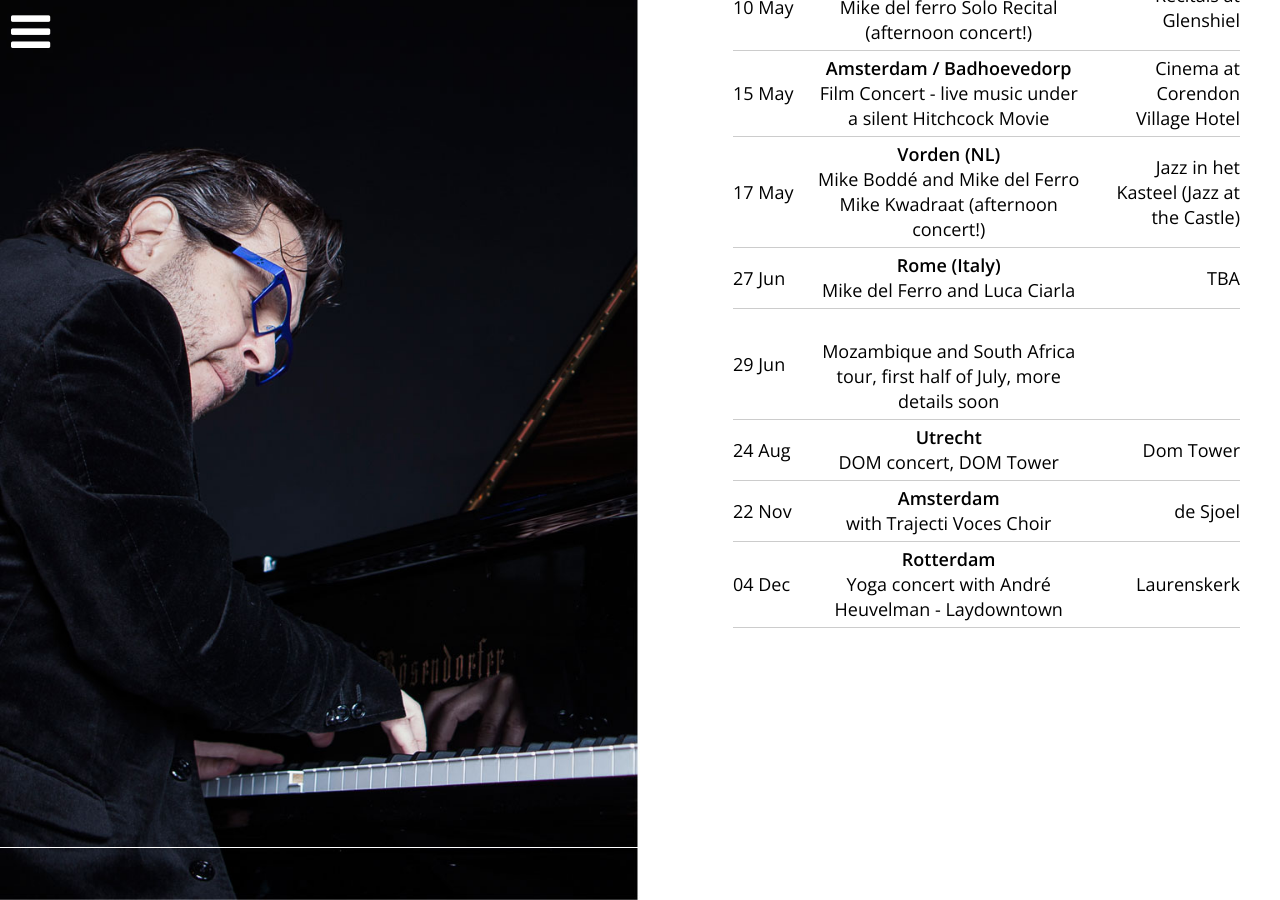
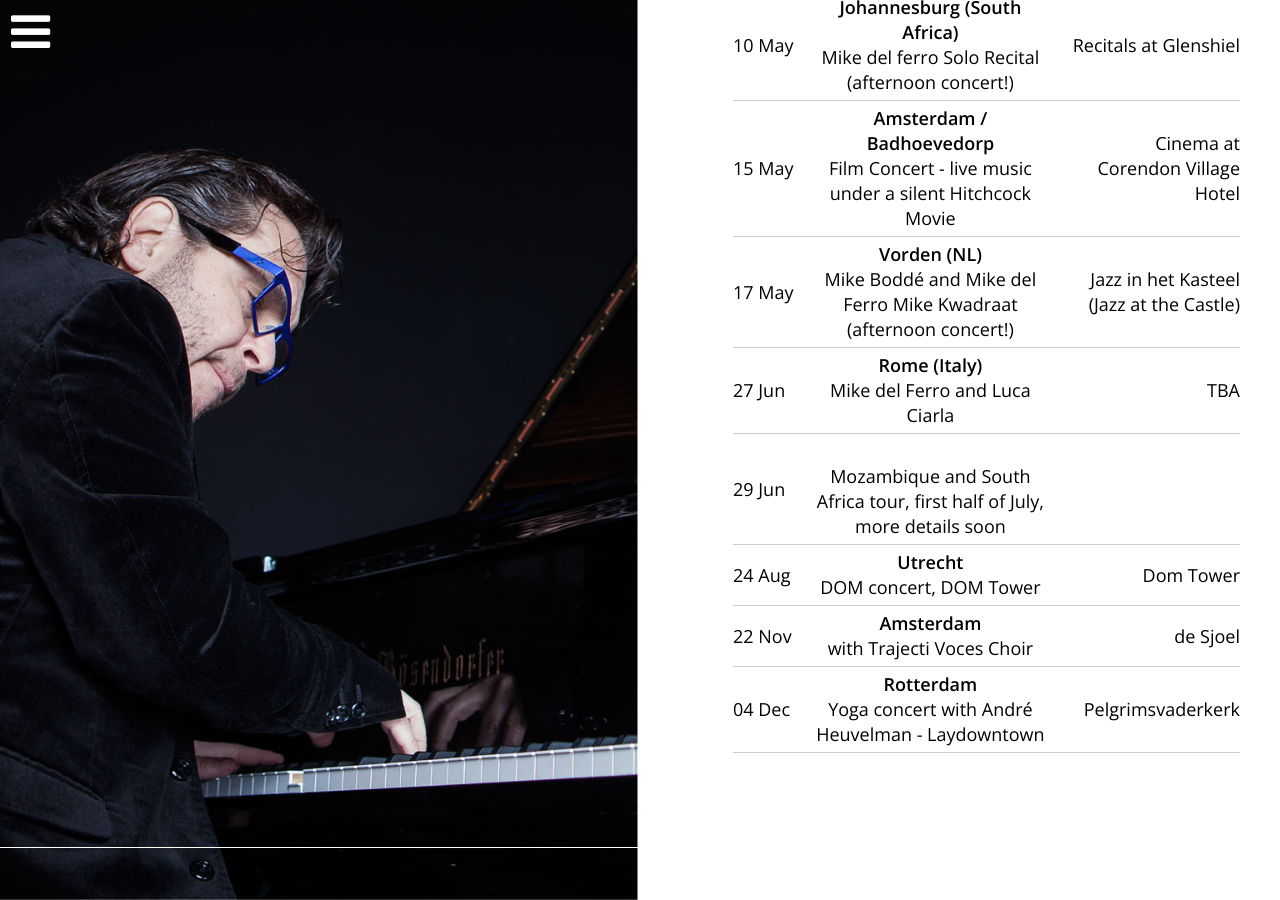
Before and after one commit to mikedelferro/website, a Jekyll site: the page built from agenda.html, in a window 1280 px wide and 900 px high, scrolled down 1153 px. Built offline with Jekyll 4.4.1, drawn with Linux system fonts in a browser that asks for light colours; nearby versions of some CDN libraries.

Commit message:
Updated '_data/gigs.yml' via CloudCannon

```diff
--- a/_data/gigs.yml
+++ b/_data/gigs.yml
@@ -33,7 +33,7 @@ items:
     url: 'https://www.grooteschuurhigh.co.za/'
   - title: Yoga concert with André Heuvelman - Laydowntown
     date: 2020-12-04 19:00:00
-    location: Laurenskerk
+    location: Pelgrimsvaderkerk
     venue: Rotterdam
     url: 'https://laydowntown.com/'
   - title: Mike del Ferro and Luca Ciarla
```
